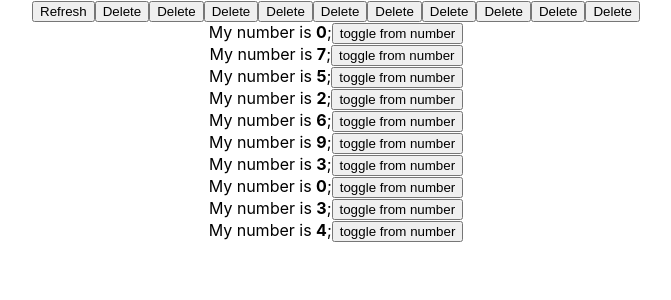
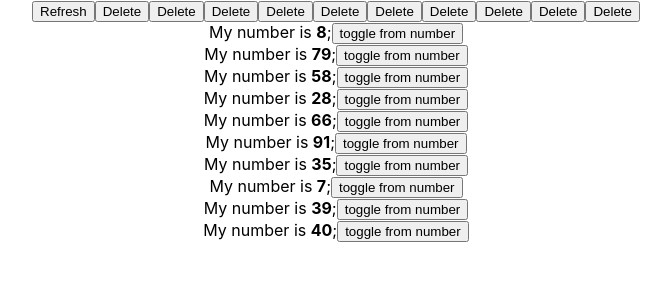
Before and after one commit to mierzvoj/app-state-project, a React (Create React App) app: page / in a window 1280 px wide. Shown: the top 300 px of the page, without its empty margins (304-975 px from the left). Built offline with nearby package versions, Linux system fonts and the light colour scheme.

Commit message:
last before pull

```diff
--- a/src/Items.tsx
+++ b/src/Items.tsx
@@ -8,7 +8,7 @@ const Items = () => {
     const [numbers, setNumbers] = useState(Array.from({length: 10}, (id: number) => {
         return {
             id,
-            num: Math.floor(Math.random() * 10),
+            num: Math.floor(Math.random() * 100),
             isHex: false,
 
         }
```
